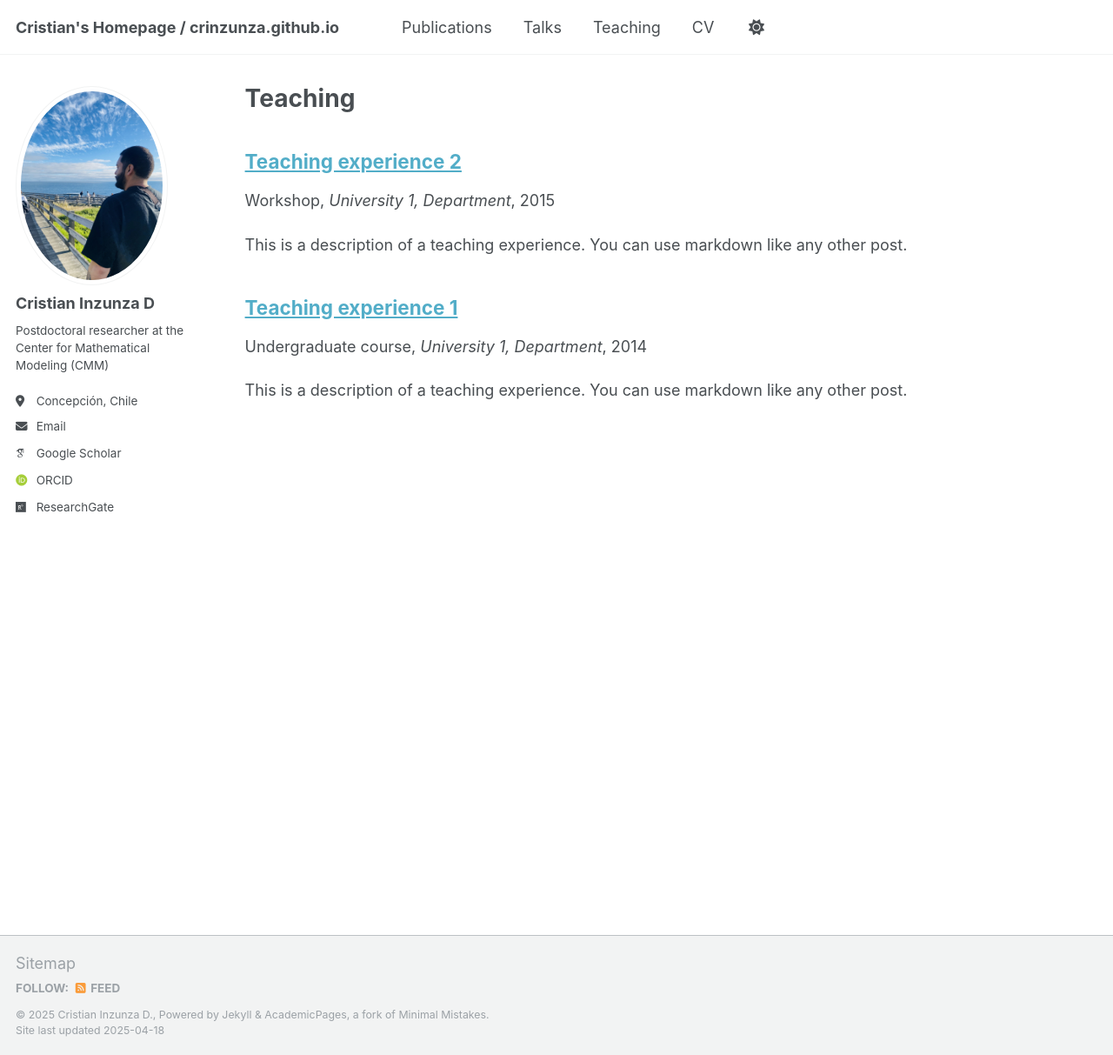
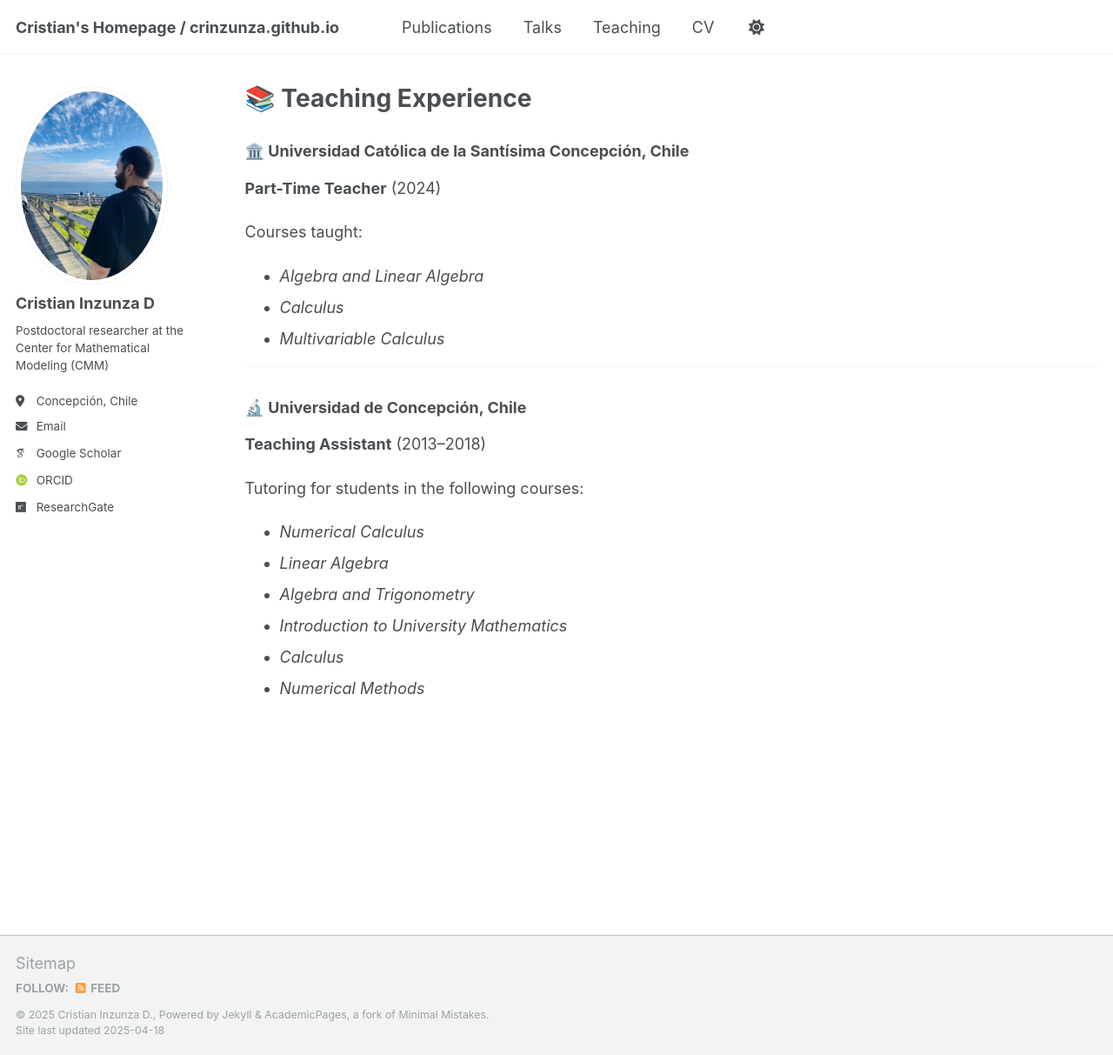
Before and after one commit to Crinzunza/crinzunza.github.io, a Jekyll site: the page built from _pages/teaching.html, in a window 1280 px wide and 1213 px high. Shown: the whole window at 87% size. Built offline with Jekyll 4.4.1, drawn with Linux system fonts in a browser that asks for light colours; some web fonts are replaced.

Commit message:
Actualización completa

```diff
--- a/_pages/teaching.html
+++ b/_pages/teaching.html
@@ -1,12 +1,29 @@
 ---
 layout: archive
-title: "Teaching"
+title: "📚 Teaching Experience"
 permalink: /teaching/
 author_profile: true
 ---
 
-{% include base_path %}
+<h3>🏛️ Universidad Católica de la Santísima Concepción, Chile</h3>
+<p><strong>Part-Time Teacher</strong> (2024)</p>
+<p>Courses taught:</p>
+<ul>
+  <li><em>Algebra and Linear Algebra</em></li>
+  <li><em>Calculus</em></li>
+  <li><em>Multivariable Calculus</em></li>
+</ul>
 
-{% for post in site.teaching reversed %}
-  {% include archive-single.html %}
-{% endfor %}
+<hr>
+
+<h3>🔬 Universidad de Concepción, Chile</h3>
+<p><strong>Teaching Assistant</strong> (2013–2018)</p>
+<p>Tutoring for students in the following courses:</p>
+<ul>
+  <li><em>Numerical Calculus</em></li>
+  <li><em>Linear Algebra</em></li>
+  <li><em>Algebra and Trigonometry</em></li>
+  <li><em>Introduction to University Mathematics</em></li>
+  <li><em>Calculus</em></li>
+  <li><em>Numerical Methods</em></li>
+</ul>
```
Also changed, not shown: _pages/talks.html (+0 -11 lines).
